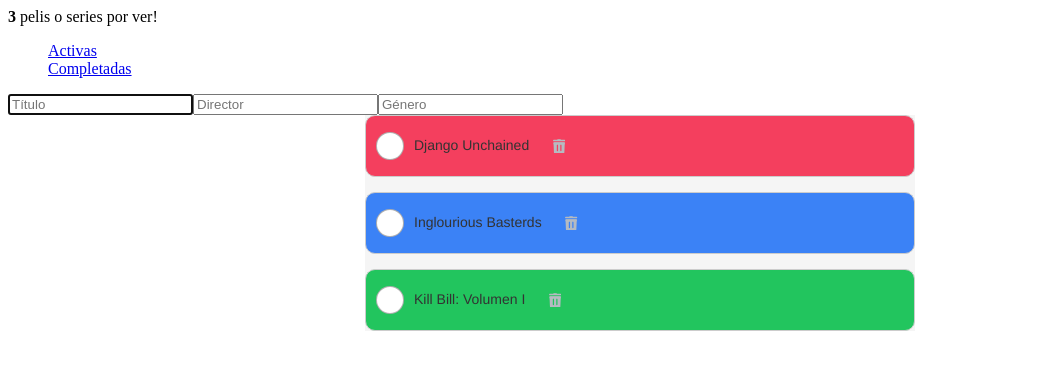
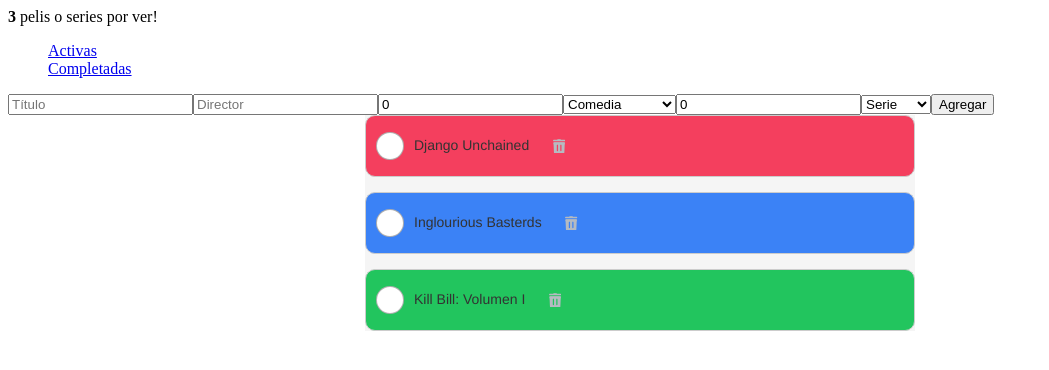
Before and after one commit to shodrig0/PWA-TP1, a React (Vite) app in the folder primer-tp/: page / in a window 1280 px wide. Shown: the top 370 px of the page, without its empty margins (0-1049 px from the left). Built offline with nearby package versions, Linux system fonts and the light colour scheme.

Commit message:
fix form

```diff
--- a/primer-tp/src/components/Formularios/Formulario.tsx
+++ b/primer-tp/src/components/Formularios/Formulario.tsx
@@ -1,43 +1,91 @@
 import { useState } from 'react'
+import styles from './Formulario.module.css'
+import { Item } from "../../utils/types"
 
 interface Props {
-    agregarItem: (title: string) => void
+    agregarItem: (item: Item) => void
 }
 
 const Formulario: React.FC<Props> = ({ agregarItem }) => {
-    const [inputValue, setInputValue] = useState('')
-    const handleKeyDown: React.KeyboardEventHandler<HTMLInputElement> = (e) => {
-        if (e.key === 'Enter' && inputValue !== '') {
-            agregarItem(inputValue)
-            setInputValue('')
-        }
+    const [form, setForm] = useState<Item>({
+        id: '',
+        title: '',
+        director: '',
+        anio: 0,
+        genero: 'Comedia',
+        rating: 0,
+        tipo: 'Serie',
+        vista: false,
+    })
+
+    const handleChange = (e: React.ChangeEvent<HTMLInputElement | HTMLSelectElement>) => {
+        setForm({ ...form, [e.target.name]: e.target.value })
+    }
+
+    const handleSubmit = (e: React.FormEvent) => {
+        e.preventDefault()
+        agregarItem({
+            ...form,
+            anio: Number(form.anio),
+            rating: Number(form.rating),
+        })
+        setForm({
+            id: '',
+            title: '',
+            director: '',
+            anio: 0,
+            genero: 'Acción',
+            rating: 0,
+            tipo: 'Película',
+            vista: false,
+        })
     }
 
     return (
-        <>
+        <form onSubmit={handleSubmit} className={styles.form}>
             <input
-                className=''
-                value={inputValue}
-                onChange={(e) => { setInputValue(e.target.value) }}
-                onKeyDown={handleKeyDown}
-                placeholder='Título'
-                autoFocus
+                name="title"
+                placeholder="Título"
+                value={form.title}
+                onChange={handleChange}
+                required
             />
             <input
-                className=''
-                value={inputValue}
-                onChange={(e) => { setInputValue(e.target.value) }}
-                onKeyDown={handleKeyDown}
-                placeholder='Director'
+                name="director"
+                placeholder="Director"
+                value={form.director}
+                onChange={handleChange}
+                required
             />
             <input
-                className=''
-                value={inputValue}
-                onChange={(e) => { setInputValue(e.target.value) }}
-                onKeyDown={handleKeyDown}
-                placeholder='Género'
+                name="anio"
+                type="number"
+                placeholder="Año"
+                value={form.anio}
+                onChange={handleChange}
+                required
             />
-        </>
+            <select name="genero" value={form.genero} onChange={handleChange}>
+                <option>Acción</option>
+                <option>Comedia</option>
+                <option>Drama</option>
+                <option>Ciencia Ficción</option>
+                <option>Terror</option>
+            </select>
+            <input
+                name="rating"
+                type="number"
+                placeholder="Rating"
+                value={form.rating}
+                onChange={handleChange}
+                required
+            />
+            <select name="tipo" value={form.tipo} onChange={handleChange}>
+                <option>Película</option>
+                <option>Serie</option>
+            </select>
+            <button type="submit">Agregar</button>
+        </form>
     )
 }
 
--- a/primer-tp/src/components/Header_Footer/Header/Header.tsx
+++ b/primer-tp/src/components/Header_Footer/Header/Header.tsx
@@ -7,9 +7,16 @@ interface Props {
     contadorActivo: number
     contadorCompleto: number
     filtroSeleccionado: ValoresFiltros
-    onClearDone: () => void
     handleFilterChange: (filtro: ValoresFiltros) => void
-    agregarItem: (title: string) => void
+    agregarItem: (item: {
+        title: string
+        director: string
+        anio: string
+        genero: string
+        rating: string
+        tipo: string
+        imagen: string
+    }) => void
 }
 
 const Header: React.FC<Props> = ({
@@ -17,7 +24,6 @@ const Header: React.FC<Props> = ({
     contadorCompleto = 0,
     filtroSeleccionado,
     handleFilterChange,
-    onClearDone,
     agregarItem
 }) => {
     return (
--- a/primer-tp/src/pages/Home/Home.tsx
+++ b/primer-tp/src/pages/Home/Home.tsx
@@ -10,6 +10,11 @@ const mockPeliculas = [
     {
         id: '1',
         title: 'Django Unchained',
+        director: 'Quentin Tarantino',
+        anio: 2012,
+        genero: 'Acción',
+        rating: 8.5,
+        tipo: 'Película',
         vista: false
     },
     {
@@ -79,8 +84,16 @@ const Home = () => {
         return peli
     })
 
-    const handleDuplicateTitle = (title: string): void => {
-        const titulo = title.trim().toLowerCase()
+    const handleDuplicateTitle = (item: {
+        title: string
+        director: string
+        anio: string
+        genero: string
+        rating: string
+        tipo: string
+        imagen: string
+    }): void => {
+        const titulo = item.title.trim().toLowerCase()
 
         const enLista = pelis.some(peli => peli.title.trim().toLowerCase() === titulo)
         if (enLista) {
@@ -90,7 +103,7 @@ const Home = () => {
 
         const nuevaPeli: ItemType = {
             id: crypto.randomUUID(),
-            title: title.trim(),
+            title: item.title.trim(),
             vista: false
         }
 
@@ -104,7 +117,6 @@ const Home = () => {
                 contadorCompleto={contadorCompleto}
                 filtroSeleccionado={filtroSeleccionado}
                 handleFilterChange={handleFilterChange}
-                onClearDone={() => { }}
                 agregarItem={handleDuplicateTitle}
             />
             <div className={styles.container}>
```
Also changed, not shown: primer-tp/src/utils/types.d.ts (+10 -0 lines).
